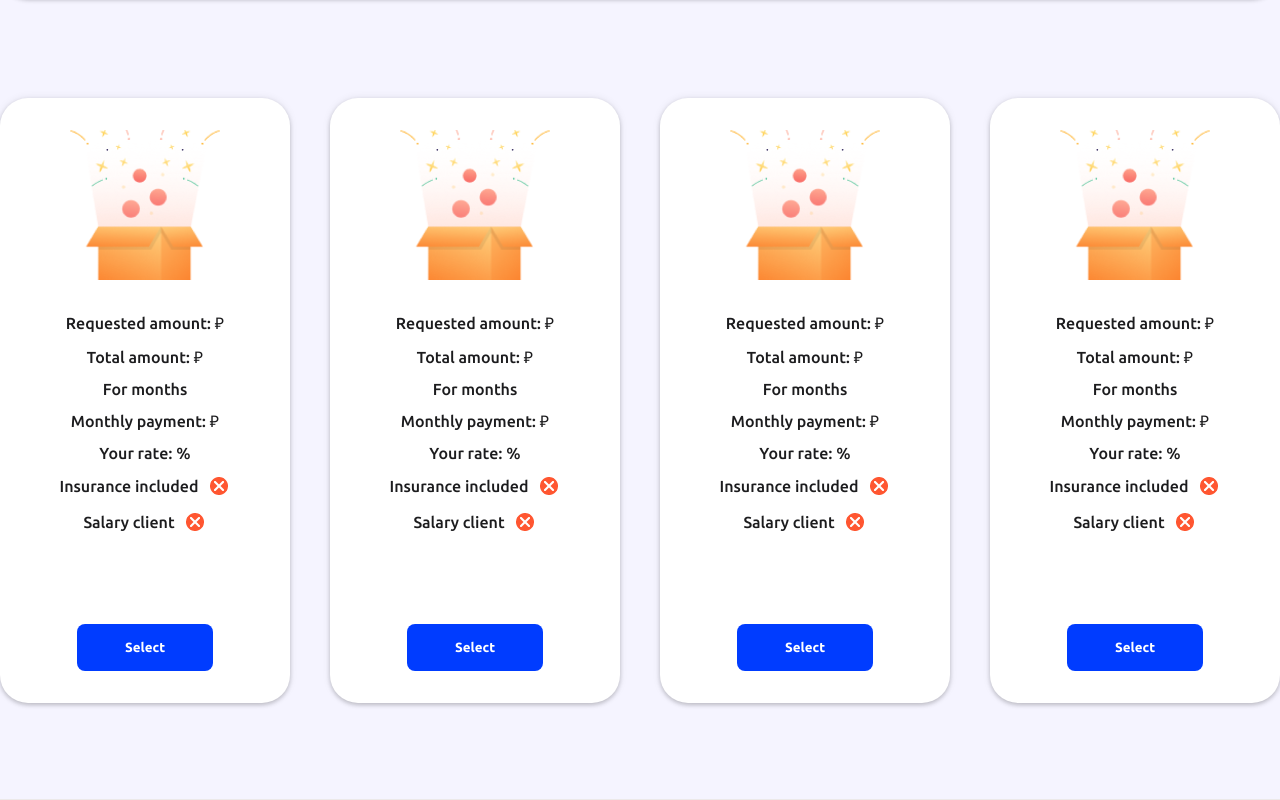
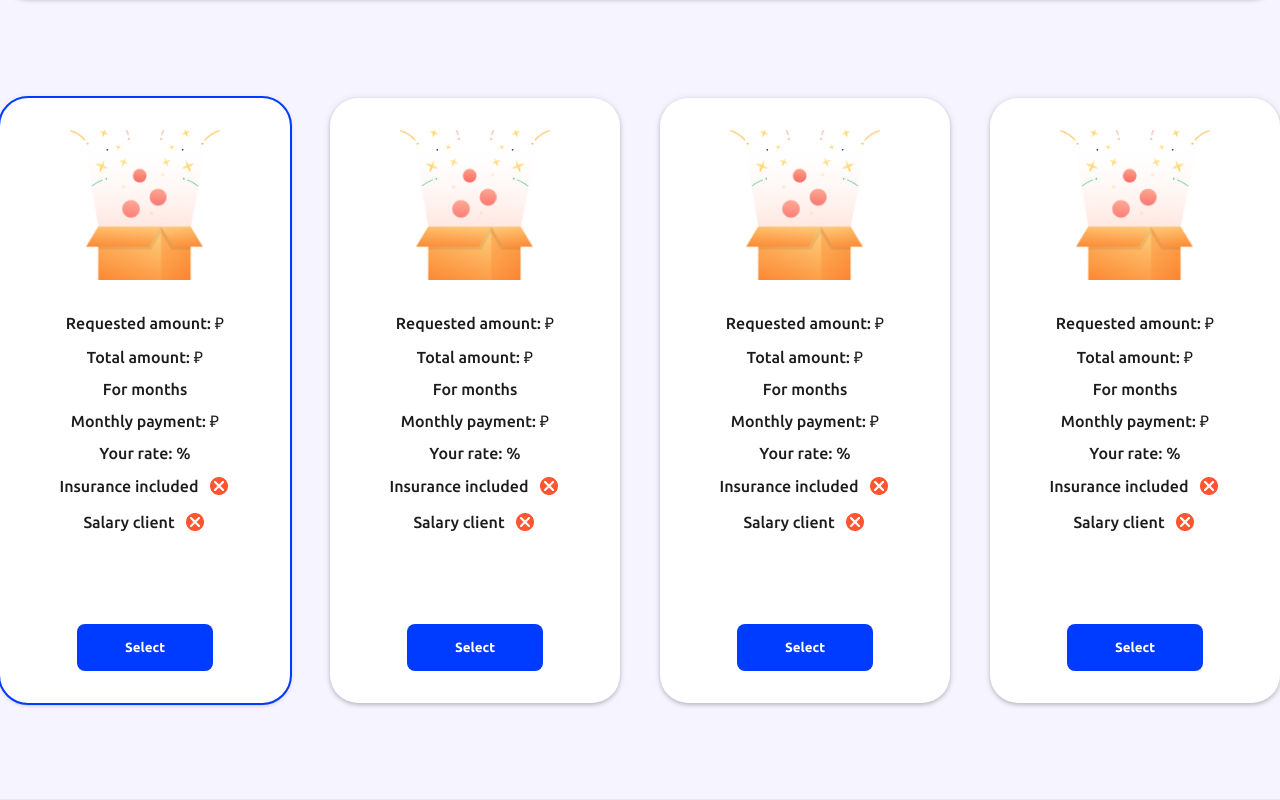
Before and after one commit to NyanLight/neoflex-project, a React (Vite) app: page /loan in a window 1280 px wide. In both pictures the pointer is over the element 145 px from the left and 1781 px from the top of the page. Shown: the part 1381-2181 px from the top of the page. Built offline with nearby package versions, Linux system fonts and the light colour scheme.

Commit message:
add hover effect to offer component

```diff
--- a/src/components/Offers/components/Offer/Offer.module.css
+++ b/src/components/Offers/components/Offer/Offer.module.css
@@ -5,6 +5,10 @@
     box-shadow: 0px 0px 8px 0px rgba(0, 0, 0, 0.08),
     0px 2px 4px 0px rgba(0, 0, 0, 0.2);
     width: 300px;
+}
+
+.card:hover {
+    outline: 2px solid #003CFF;
 }
 
 .wrapper {
```
